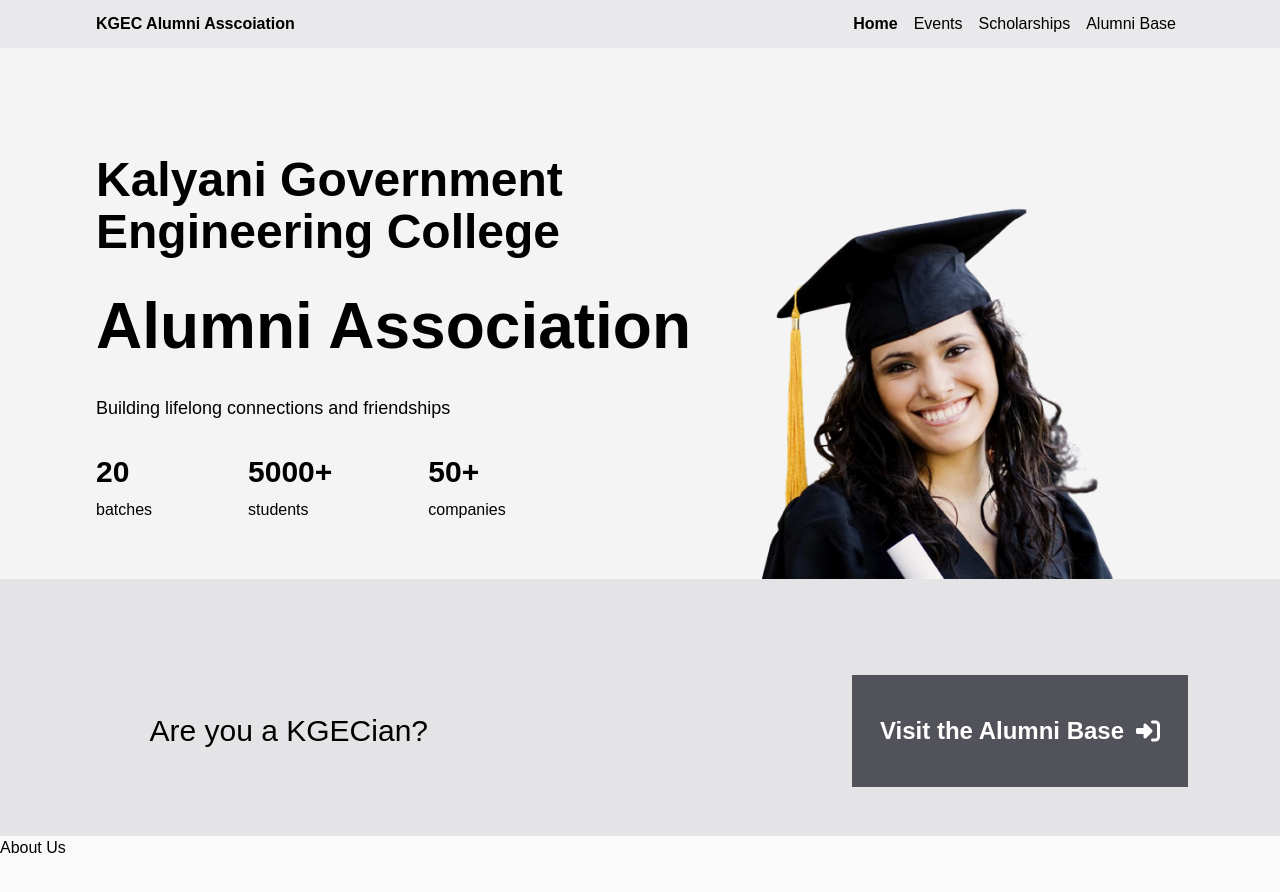
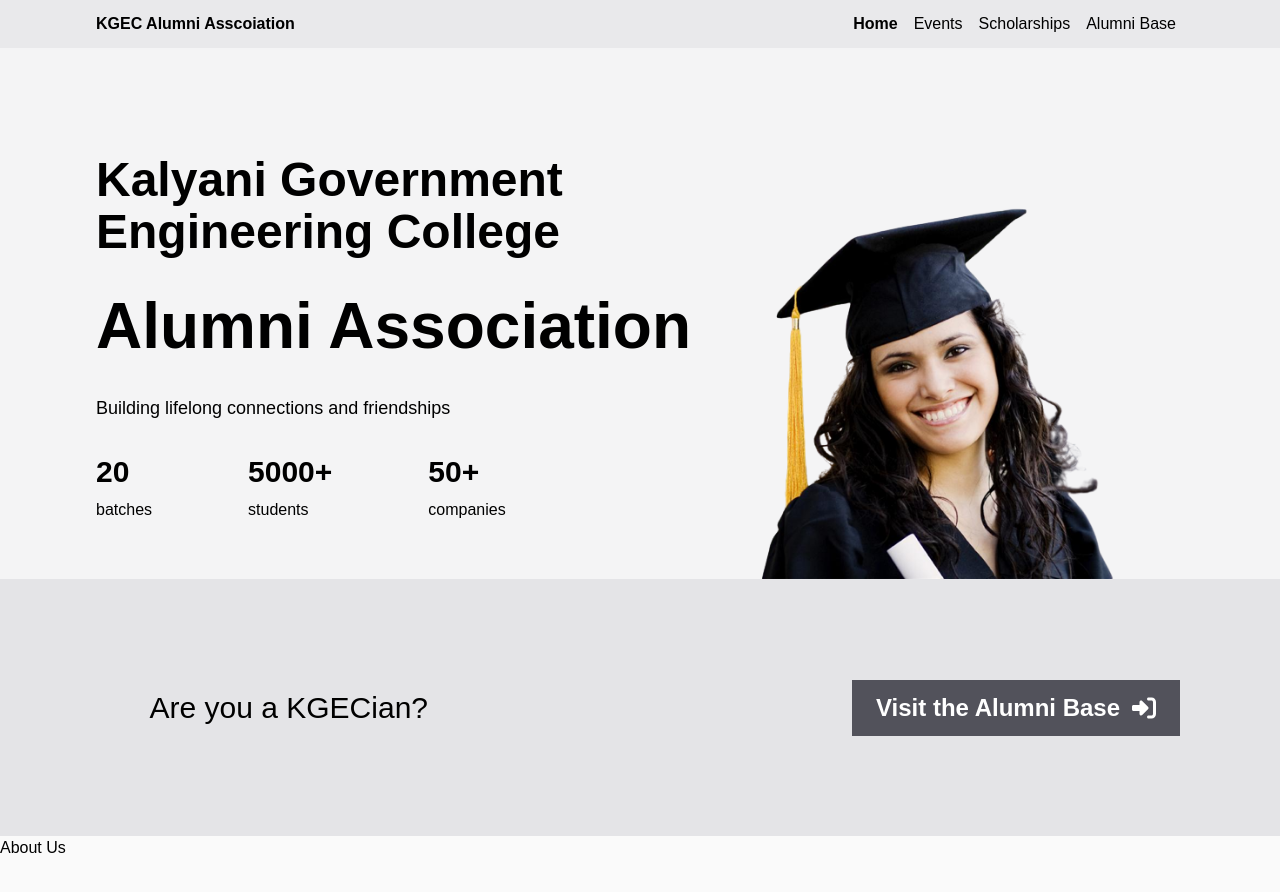
Before and after one commit to kgec-alumni-interaction-cell/website, a Next.js app: page / in a window 1280 px wide. Shown: the top 892 px of the page. Built offline with nearby package versions, Linux system fonts and the light colour scheme; a web font is replaced by a local one.

Commit message:
fix: cta button padding

```diff
--- a/src/components/home/hero/index.tsx
+++ b/src/components/home/hero/index.tsx
@@ -70,7 +70,7 @@ export default function HomeHero() {
         <div className="flex-grow lg:w-full lg:ml-48">
           <button
             onClick={() => router.push("/alumnibase")}
-            className="bg-zinc-600 hover:bg-zinc-700 text-white font-bold text-md lg:text-2xl lg:min-w-fit px-5 lg:px-7 py-7 lg:py-10 flex items-center"
+            className="bg-zinc-600 hover:bg-zinc-700 text-white font-bold text-md lg:text-2xl lg:min-w-fit px-[24px] lg:px-[24px] py-[8px] lg:py-[12px] flex items-center"
           >
             Visit the Alumni Base
             <span className="ml-3">
```
